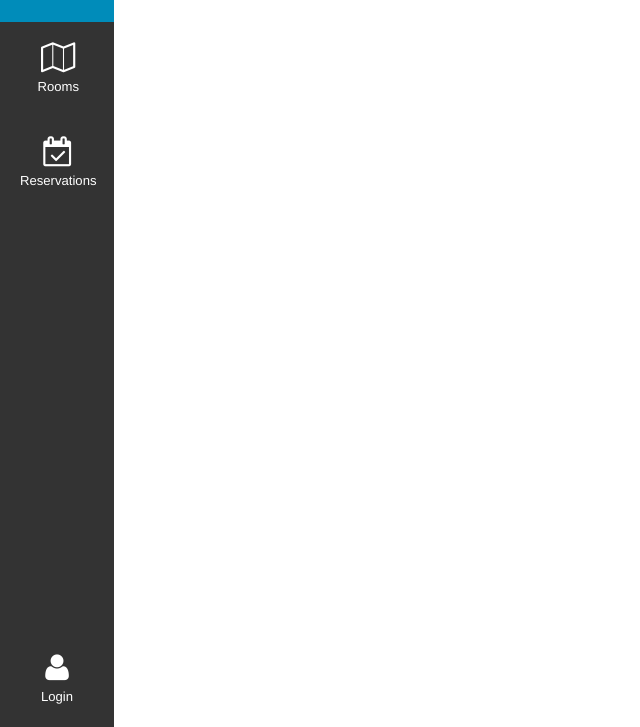
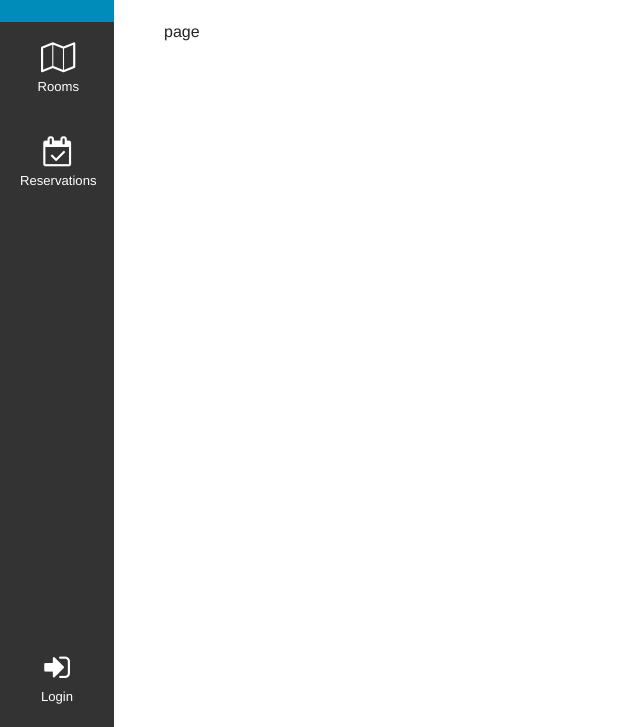
Before and after one commit to kviktor/arrr, a Django app: page /home/ in a window 1280 px wide. Shown: the part 73-800 px from the top of the page, without its empty margins (0-640 px from the left). Run offline with Django 3.2, Linux system fonts and the light colour scheme.

Commit message:
minor cleanup

```diff
--- a/arrr/arrr/views.py
+++ b/arrr/arrr/views.py
@@ -1,4 +1,3 @@
-from django.contrib import messages
 from django.contrib.messages.views import SuccessMessageMixin
 from django.contrib.auth.models import User
 from django.core.urlresolvers import reverse
@@ -17,7 +16,7 @@ from .forms import RoomForm, UserRegisterForm
 
 
 def home(request):
-    return render(request, "base.html")
+    return render(request, "home.html")
 
 
 class RoomListView(ListView):
--- a/arrr/static/css/styles.css
+++ b/arrr/static/css/styles.css
@@ -68,6 +68,11 @@ form .textInput, form small.error, form .textarea {
   margin-top: 5px;
 }
 
+.five-up a.item.bottom {
+  position: absolute;
+  bottom: 0;
+}
+
 /* css for site */
 .content {
   padding: 20px 50px;
--- a/arrr/templates/base.html
+++ b/arrr/templates/base.html
@@ -49,13 +49,13 @@
               <label>{% trans "Reservations" %}</label>
             </a>
             {% if request.user.is_authenticated %}
-              <a class="item" href="{% url "logout" %}?next=/" style="position: absolute; bottom: 0;">
+              <a class="item bottom" href="{% url "logout" %}?next=/">
                 <i class="fa fa-sign-out"></i>
                 <label>{% trans "Logout" %}</label>
               </a>
             {% else %}
-              <a class="item" href="{% url "login" %}" style="position: absolute; bottom: 0;">
-                <i class="fa fa-user"></i>
+              <a class="item bottom" href="{% url "login" %}">
+                <i class="fa fa-sign-in"></i>
                 <label>{% trans "Login" %}</label>
               </a>
             {% endif %}
--- /dev/null
+++ b/arrr/templates/home.html
@@ -0,0 +1,6 @@
+{% extends "base.html" %}
+
+
+{% block content %}
+  page
+{% endblock %}
```
